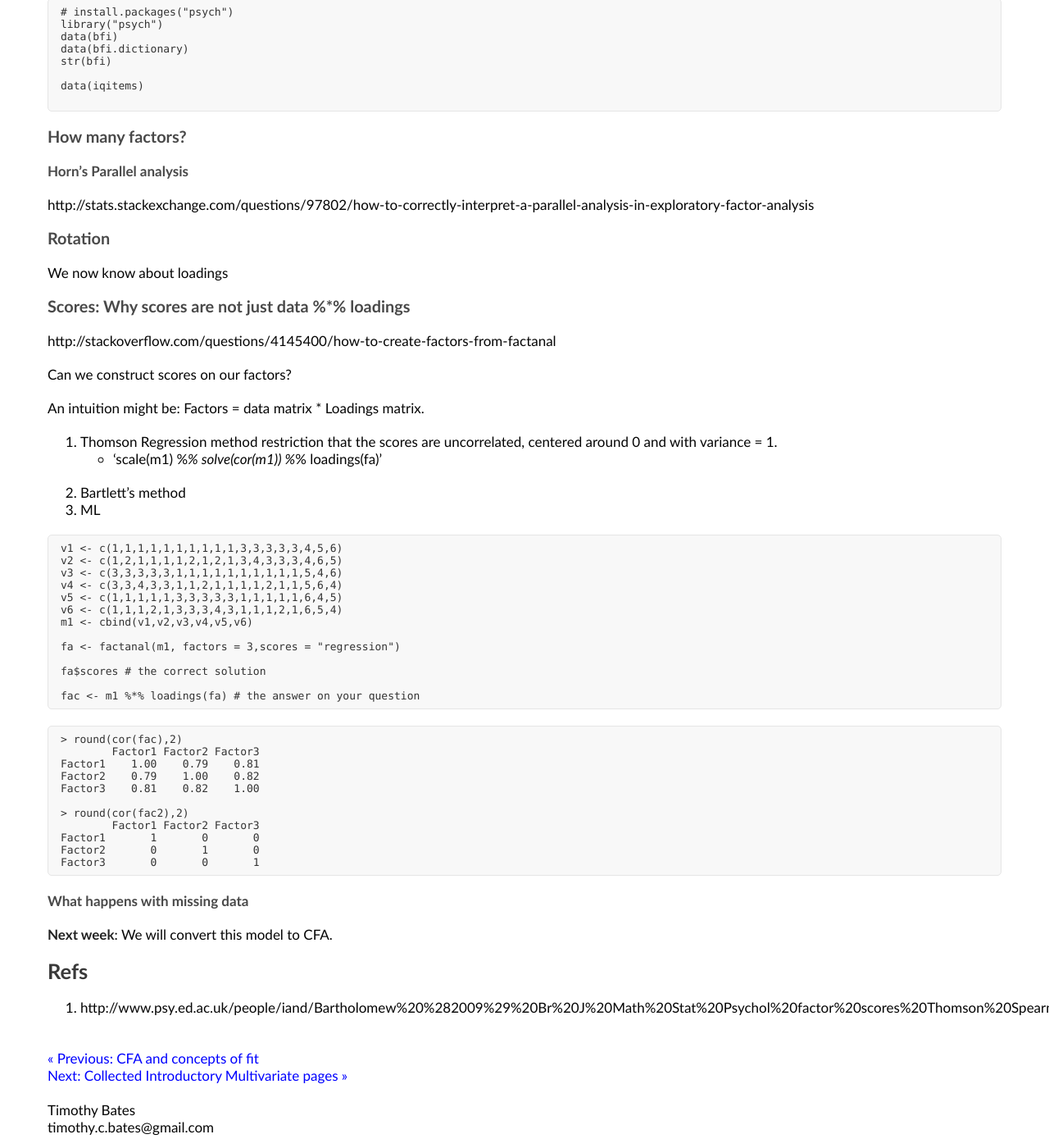
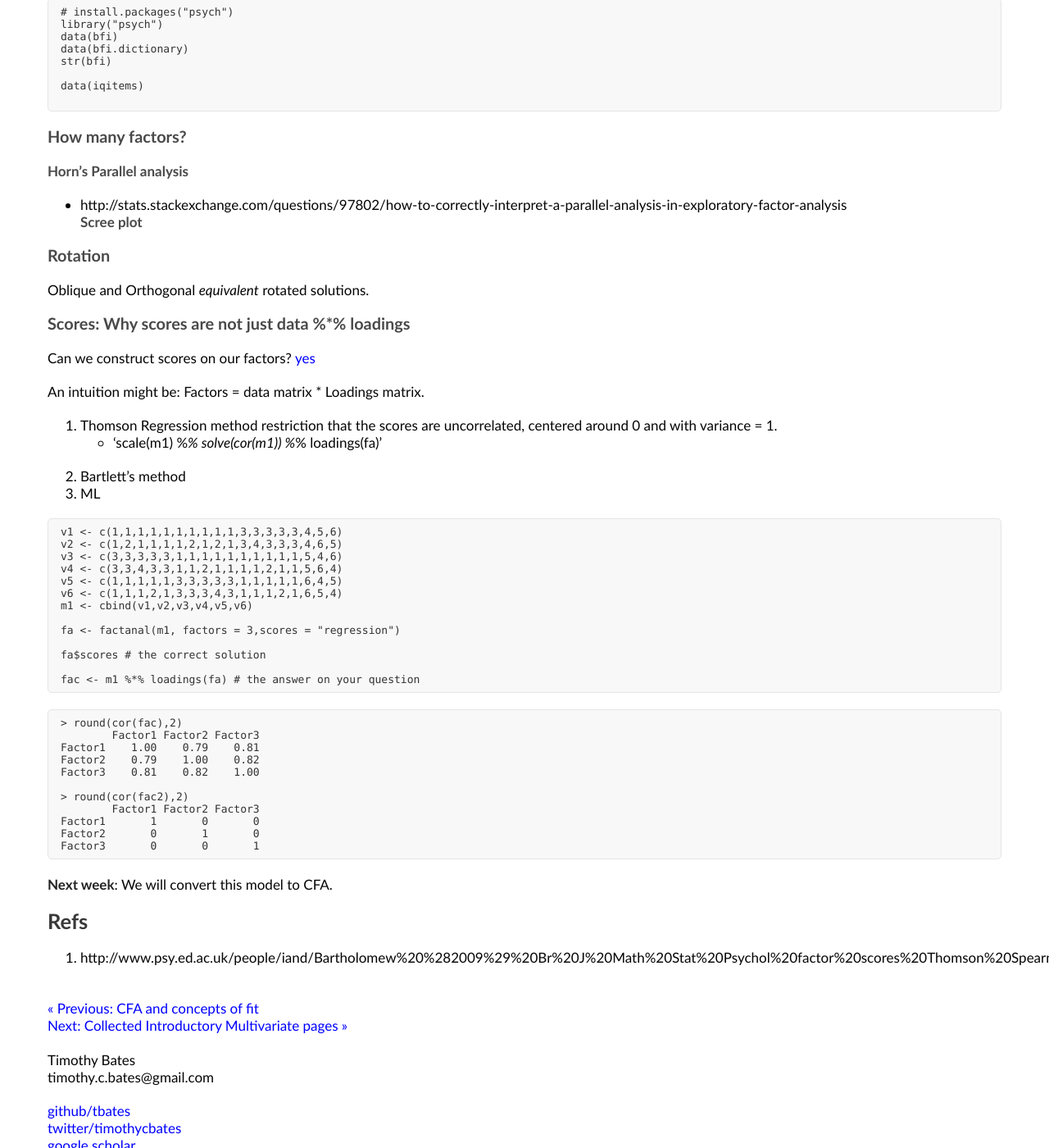
Before and after one commit to tbates/Multivariate-Stats-Course, a Jekyll site: the page built from _posts/2020-01-01-Factor_analysis.markdown, in a window 1280 px wide and 1400 px high, scrolled down 660 px. Shown: the whole window at 82% size. Built offline with Jekyll 4.4.1, drawn with Linux system fonts in a browser that asks for light colours.

Commit message:
no message

````diff
--- a/_posts/2020-01-01-Factor_analysis.markdown
+++ b/_posts/2020-01-01-Factor_analysis.markdown
@@ -43,19 +43,15 @@
 
 ### How many factors?
 #### Horn's Parallel analysis
-
-http://stats.stackexchange.com/questions/97802/how-to-correctly-interpret-a-parallel-analysis-in-exploratory-factor-analysis
-
+* http://stats.stackexchange.com/questions/97802/how-to-correctly-interpret-a-parallel-analysis-in-exploratory-factor-analysis
+#### Scree plot
 
 ### Rotation
-
-We now know about loadings
+Oblique and Orthogonal *equivalent* rotated solutions.
 
 ### Scores: Why scores are not just data %*% loadings
 
-http://stackoverflow.com/questions/4145400/how-to-create-factors-from-factanal
-
-Can we construct scores on our factors?
+Can we construct scores on our factors? [yes](http://stackoverflow.com/questions/4145400/how-to-create-factors-from-factanal)
 
 An intuition might be: Factors = data matrix * Loadings matrix.
 
@@ -95,8 +91,6 @@
 Factor3       0       0       1
 ```
 
-#### What happens with missing data
-
 **Next week**: We will convert this model to CFA.
 
 
````
